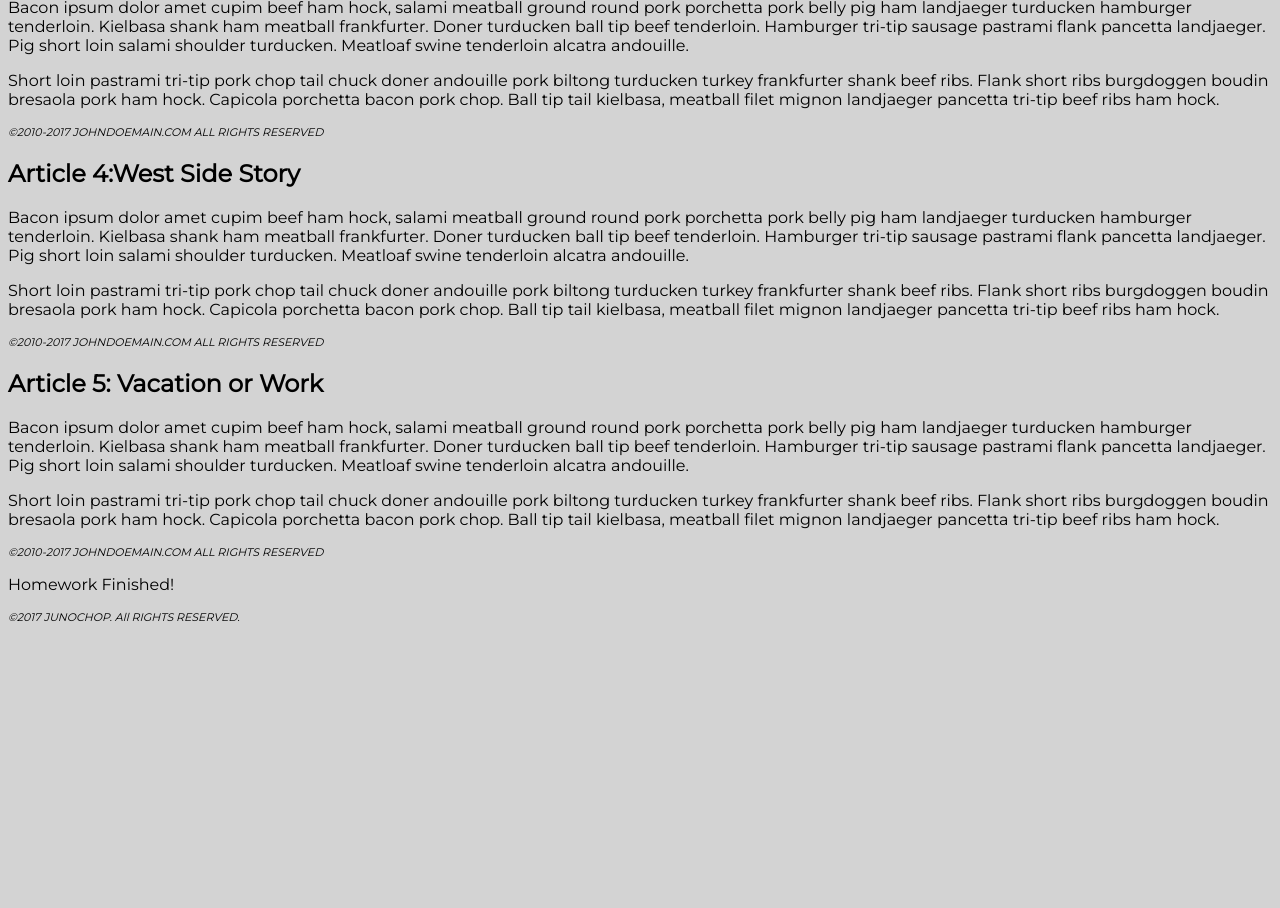
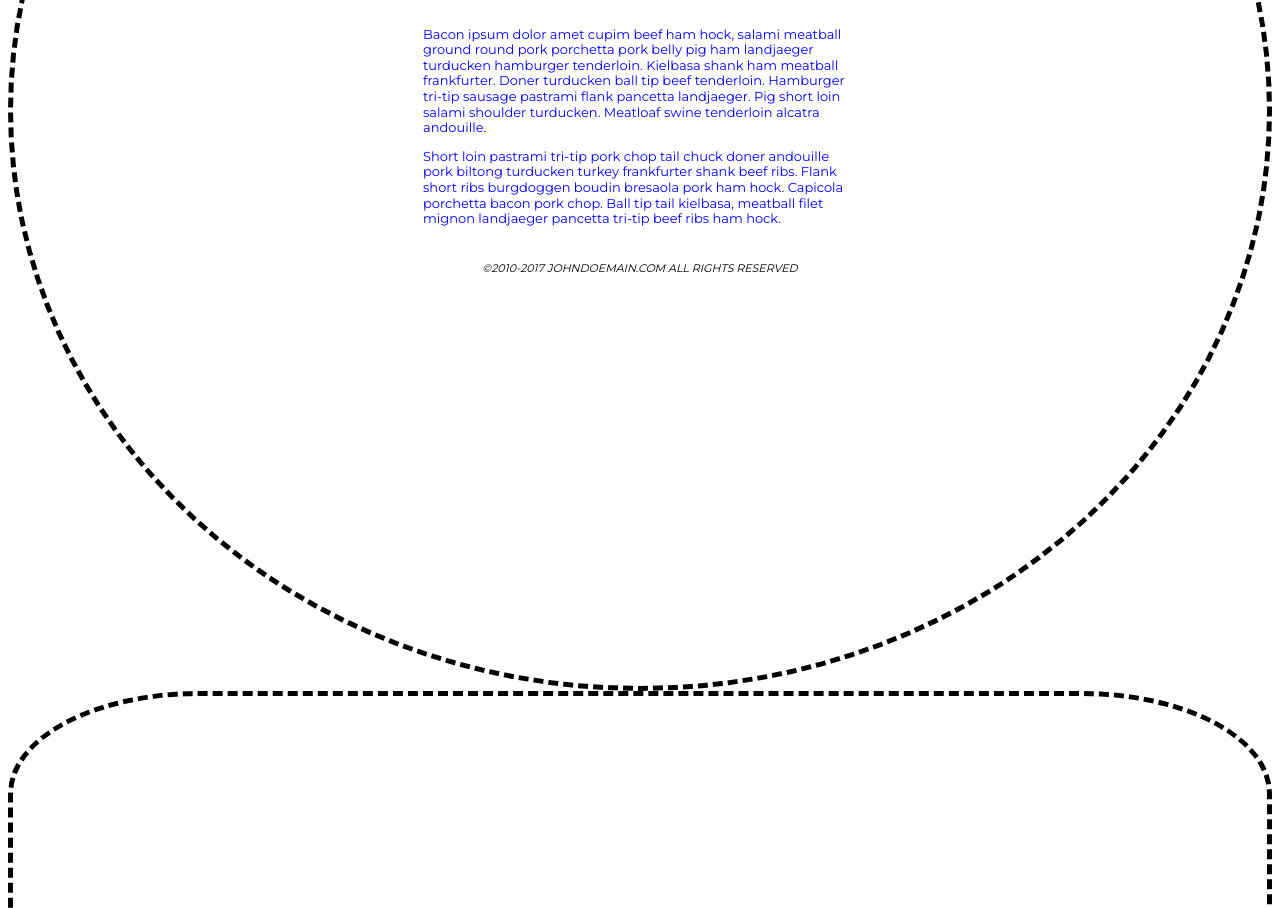
Before and after one commit to Junochop/interesting-article, a plain HTML site: page index.html in a window 1280 px wide. Shown: the part 552-1460 px from the top of the page. Before the commit the page ends 1184 px from the top, so only its background shows below. Drawn offline with Linux system fonts and the light colour scheme.

Commit message:
part2 file update

```diff
--- a/index.html
+++ b/index.html
@@ -1,7 +1,7 @@
 <!DOCTYPE html>
 <html>
 <head>
-	<title>Interesting Article: Part 1</title>
+	<title>Interesting Article: Part 2</title>
     <link rel="stylesheet" type="text/css" href="./main.css">
     <link href="https://fonts.googleapis.com/css?family=Montserrat" rel="stylesheet">
 </head>
--- a/main.css
+++ b/main.css
@@ -1,15 +1,67 @@
 
 
 body {
-	background-color: lightgrey;
+	background-color: solid slategray;
 	font-family: 'Montserrat', sans-serif;
+	;
 }
 
 h1 {
 	text-align: center;
 }
 
+h2 {
+	text-align: center;
+}
+
 footer {
 	font-style: italic;
 	font-size: 11px;
+	text-align: center;
 }
+
+section {
+	font-size: 13px;
+	color:  blue;
+	line-height: 120%;
+	padding: 10px;
+
+}
+
+.article1 {
+	border-width:5px;
+    border-style: dashed;
+    border-radius: 100%;
+    padding: 400px;
+
+}
+
+.article2 {
+	border-width:5px;
+    border-style: dashed;
+    border-radius: 15%;
+    padding: 200px;
+}
+
+.article3 {
+	border-width:5px;
+    border-style: solid;
+    border-radius: 5%;
+    padding: 50px;
+}
+
+.article4 {
+	border-width:5px;
+    border-style: dashed;
+    border-radius: 10%;
+    padding: 20px;
+}
+
+
+.article5 {
+	border-width:5px;
+    border-style: dashed;
+    padding: 30px;
+
+
+}
```
